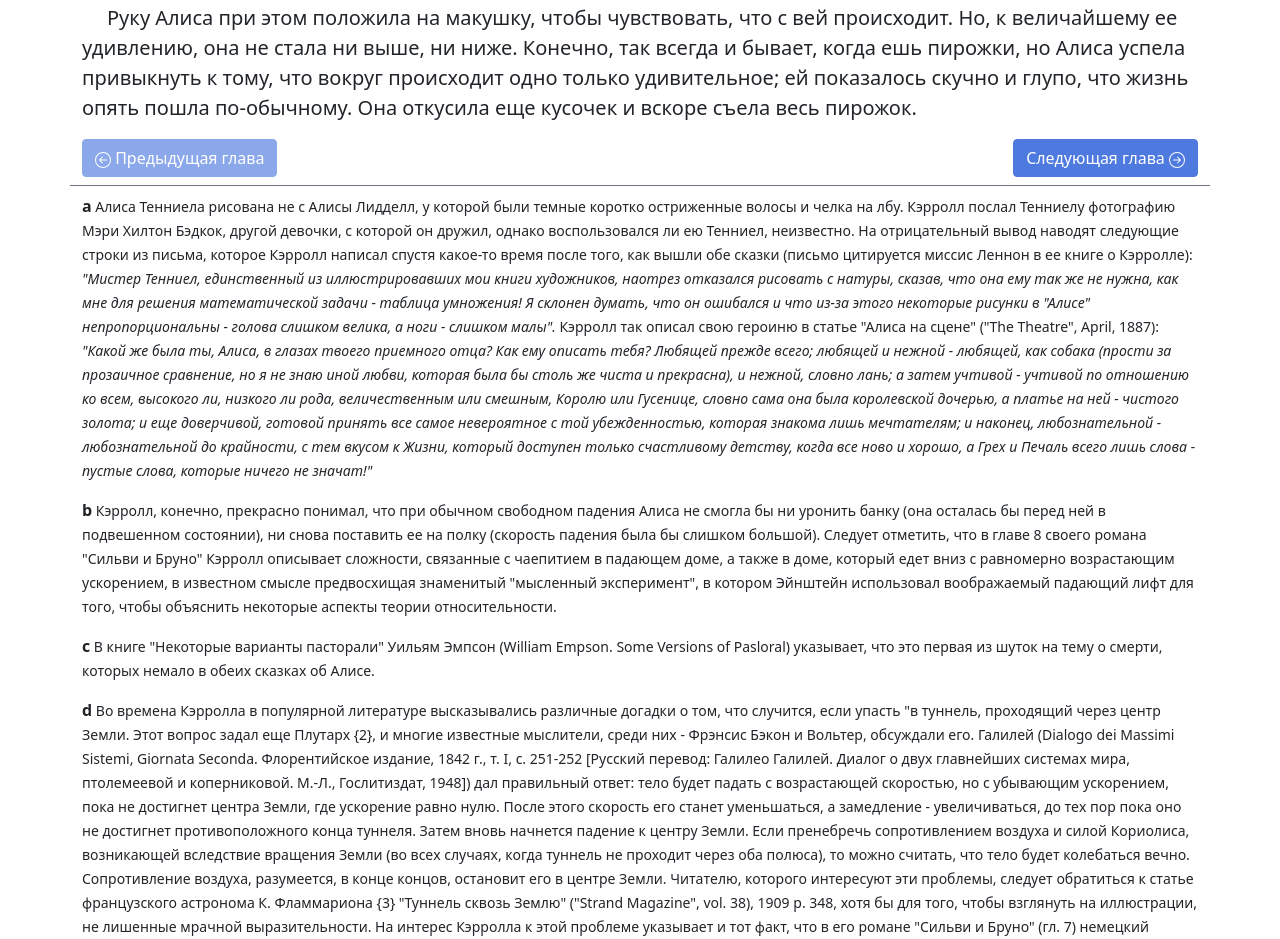
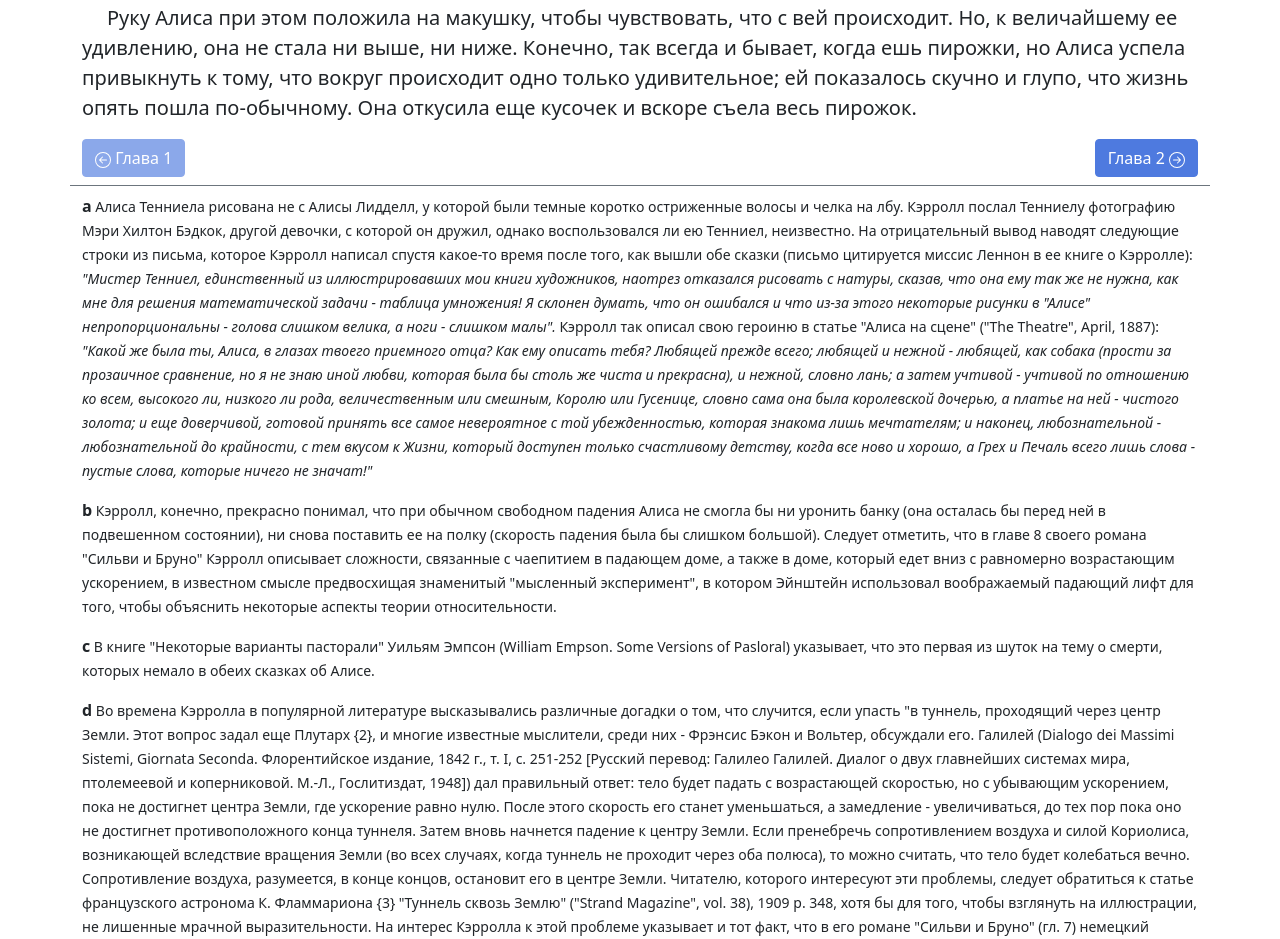
Before and after one commit to teasec4/books, a plain HTML site: page alisa/g1.html in a window 1280 px wide. Shown: the part 6583-7522 px from the top of the page. Drawn offline with Linux system fonts and the light colour scheme; a web font is replaced by a local one.

Commit message:
Add files via upload

```diff
--- a/alisa/g1.html
+++ b/alisa/g1.html
@@ -479,11 +479,11 @@
         <svg xmlns="http://www.w3.org/2000/svg" width="16" height="16" fill="currentColor" class="bi bi-arrow-left-circle" viewBox="0 0 16 16">
             <path fill-rule="evenodd" d="M1 8a7 7 0 1 0 14 0A7 7 0 0 0 1 8zm15 0A8 8 0 1 1 0 8a8 8 0 0 1 16 0zm-4.5-.5a.5.5 0 0 1 0 1H5.707l2.147 2.146a.5.5 0 0 1-.708.708l-3-3a.5.5 0 0 1 0-.708l3-3a.5.5 0 1 1 .708.708L5.707 7.5H11.5z"/>
         </svg>
-        Предыдущая глава
+        Глава 1
 
     </a>
     <a class="btn  btn-my1" href="#">
-        Следующая глава
+        Глава 2
         <svg xmlns="http://www.w3.org/2000/svg" width="16" height="16" fill="currentColor" class="bi bi-arrow-right-circle" viewBox="0 0 16 16">
             <path fill-rule="evenodd" d="M1 8a7 7 0 1 0 14 0A7 7 0 0 0 1 8zm15 0A8 8 0 1 1 0 8a8 8 0 0 1 16 0zM4.5 7.5a.5.5 0 0 0 0 1h5.793l-2.147 2.146a.5.5 0 0 0 .708.708l3-3a.5.5 0 0 0 0-.708l-3-3a.5.5 0 1 0-.708.708L10.293 7.5H4.5z"/>
         </svg>
```
